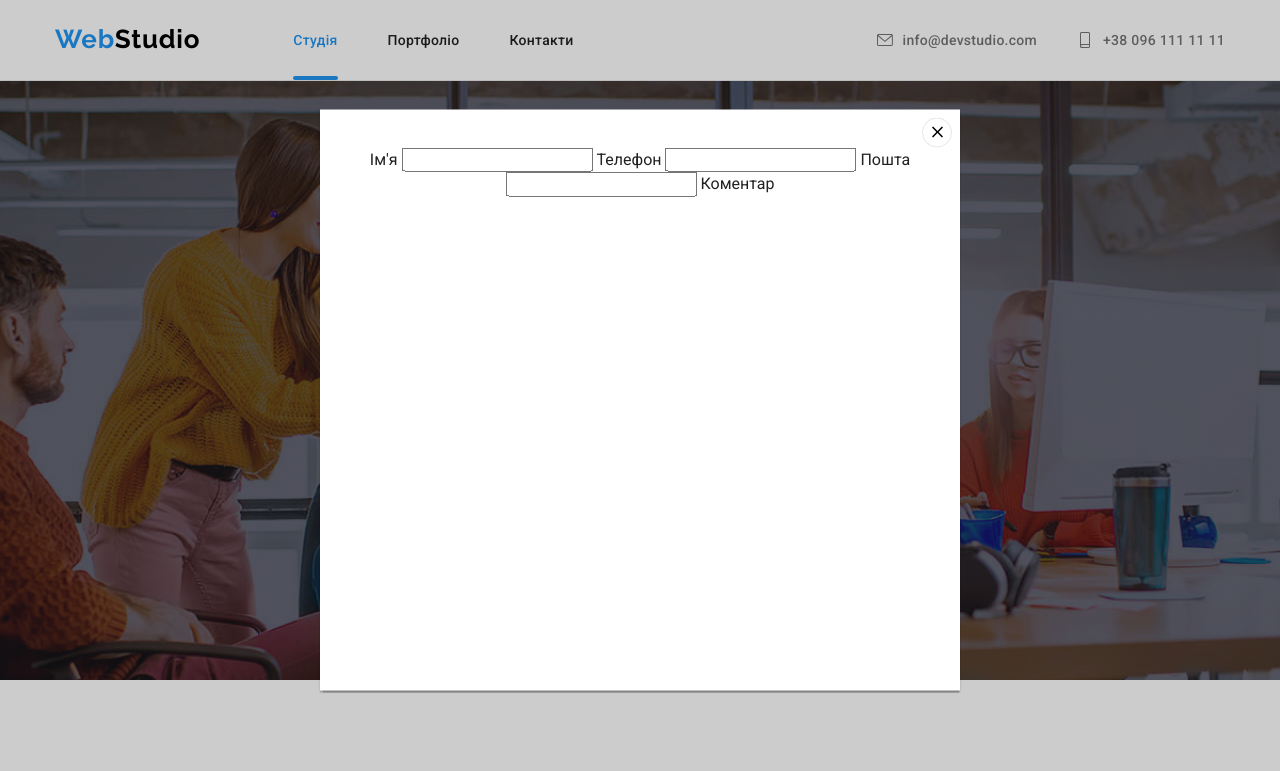
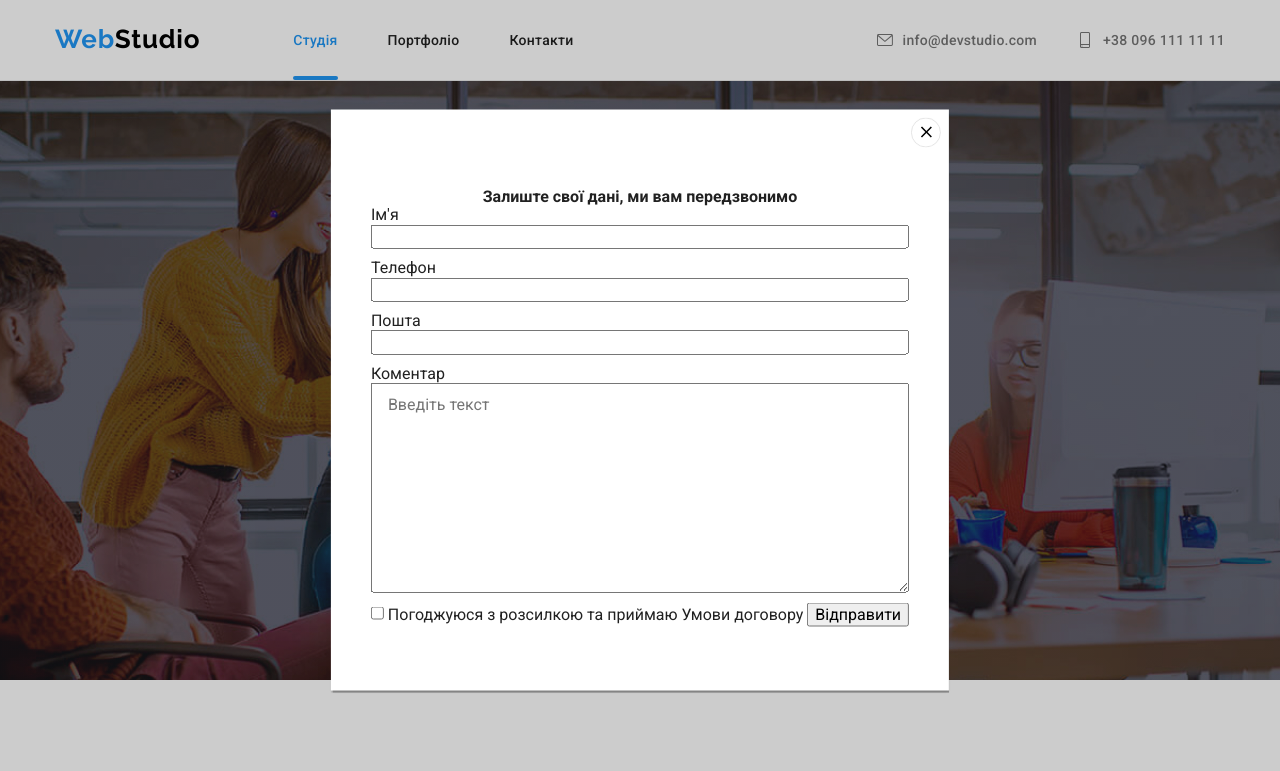
Before and after one commit to Dimon2707/goit-markup-hw-06, a plain HTML site: page index.html in a window 1280 px wide. Both pictures are taken after a click on the button "Замовити послугу". Shown: the top 771 px of the page. Drawn offline with nearby package versions, Linux system fonts and the light colour scheme.

Commit message:
hw-06 update

```diff
--- a/css/styles.css
+++ b/css/styles.css
@@ -311,6 +311,27 @@ img {
     margin-left: auto;
     margin-top: 8px;
     margin-right: 8px;
+}
+
+.form {
+    width: 100%;
+    margin-left: auto;
+    margin-right: auto;
+    padding: 40px;
+}
+
+.form-group {
+    display: flex;
+    flex-direction: column;
+    margin-bottom: 10px;
+}
+
+.form-group label {
+    margin-right: auto;
+}
+
+.form-group textarea {
+    padding: 12px  16px;
 }
 
 /* section-feature */
--- a/index.html
+++ b/index.html
@@ -60,24 +60,36 @@
     <main>
       <section class="hero">
         <h1 class="hero-title">Ефективні рішення для вашого бізнесу</h1>
-        <button type="button" class="hero-btn" data-modal-open>Замовити послугу</button>
+        <button type="button" class="hero-btn" data-modal-open>
+          Замовити послугу
+        </button>
         <div class="backdrop is-hidden" data-modal>
           <div class="modal">
-            <button type="button" class="modal-btn" data-modal-close>
-            </button>
-            <form>
+            <button type="button" class="modal-btn" data-modal-close></button>
+            <form class="form">
+              <h4 class="form-title">Залиште свої дані, ми вам передзвонимо</h4>
+              <div class="form-group">
                 <label for="name">Ім'я</label>
-              <input type="text" name="name" id="name">
-
+                <input type="text" name="name" id="name" />
+              </div>
+              <div class="form-group">
                 <label for="tel">Телефон</label>
-              <input type="tel" name="tel" id="tel">
-
+                <input type="tel" name="tel" id="tel" />
+              </div>
+              <div class="form-group">
                 <label for="mail">Пошта</label>
-              <input type="email" name="mail" id="mail">
-
-              <label for="">Коментар</label>
+                <input type="email" name="mail" id="mail" />
+              </div>
+              <div class="form-group">
+                <label for="comment">Коментар</label>
+                <textarea name="comment" id="comment" rows="10" placeholder="Введіть текст"></textarea>
+              </div>
+              <input type="checkbox" name="license" id="license" />
+              <label for="license"
+                >Погоджуюся з розсилкою та приймаю Умови договору</label
+              >
+              <button type="submit">Відправити</button>
             </form>
-
           </div>
         </div>
       </section>
```
Lines whose indentation alone changed are shown as unchanged.
